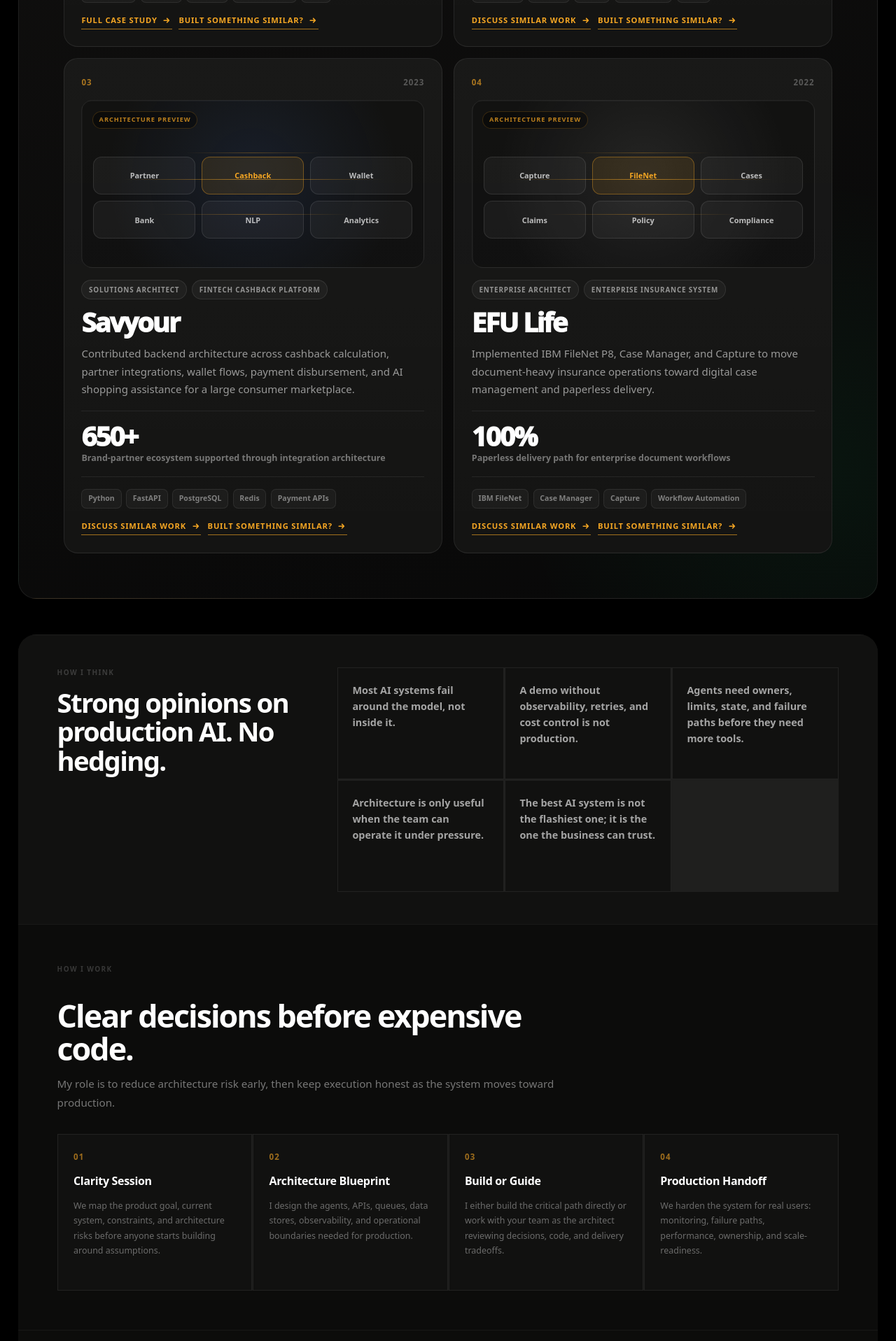
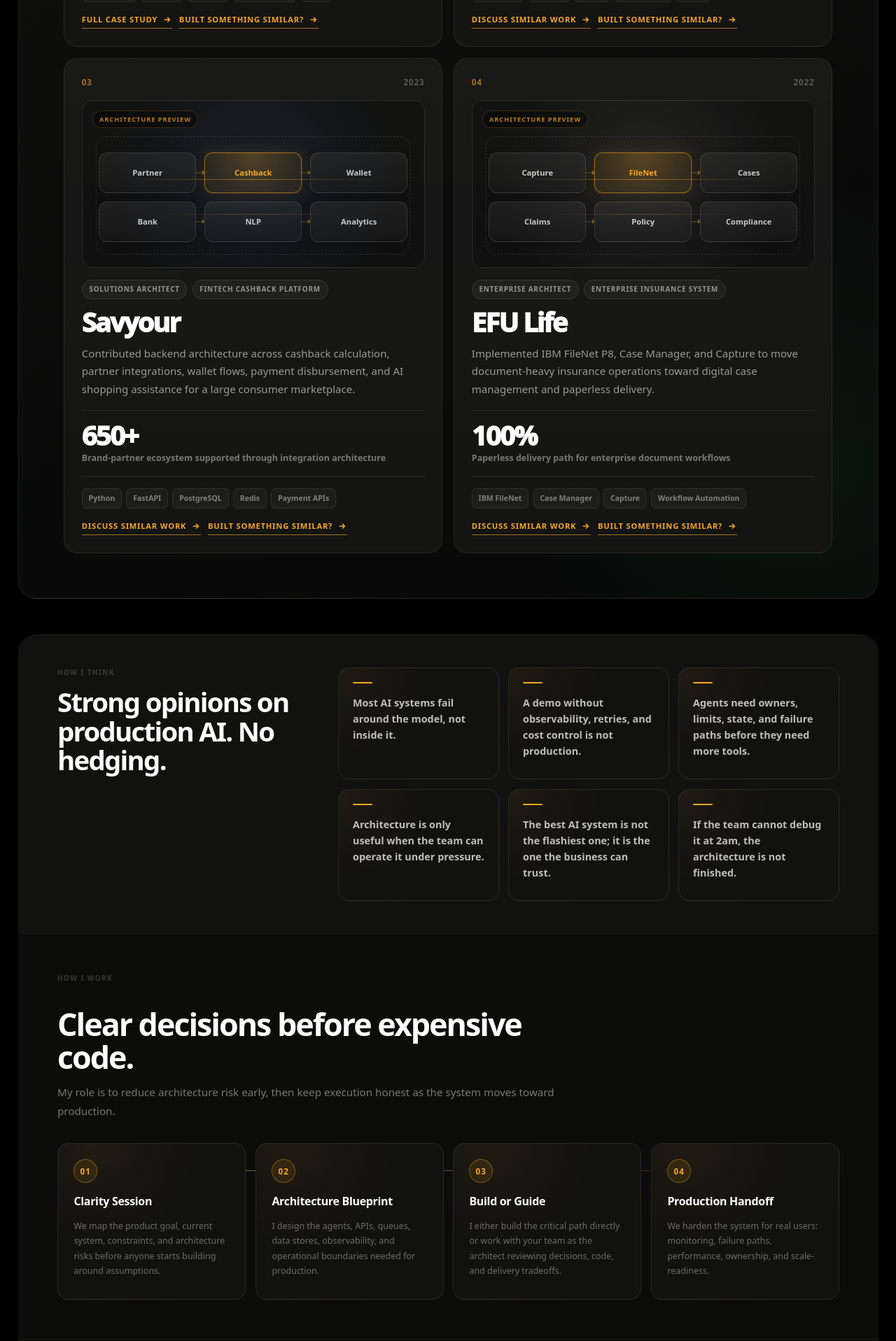
Before and after one commit to uzairkhatri/uzairkhatri, a Next.js app: page / in a window 1280 px wide. Shown: the part 2562-4479 px from the top of the page at 70% size. Built offline with nearby package versions, Linux system fonts and the light colour scheme.

Commit message:
Polish proof sections and reveal rhythm

```diff
--- a/app/globals.css
+++ b/app/globals.css
@@ -48,8 +48,9 @@
 .reveal-section,
 .reveal-item {
   opacity: 0;
-  transform: translateY(24px);
-  transition: opacity 0.7s ease, transform 0.7s ease;
+  transform: translateY(34px);
+  transition: opacity 0.75s ease, transform 0.75s cubic-bezier(0.22, 1, 0.36, 1);
+  will-change: opacity, transform;
 }
 
 .reveal-item {
--- a/components/About.module.css
+++ b/components/About.module.css
@@ -394,24 +394,47 @@
 }
 
 .workflowGrid {
+  position: relative;
   display: grid;
   grid-template-columns: repeat(4, minmax(0, 1fr));
-  gap: 1px;
-  background: rgba(255, 255, 255, 0.06);
+  gap: 0.85rem;
+  background: transparent;
+}
+
+.workflowGrid::before {
+  content: "";
+  position: absolute;
+  top: 2.45rem;
+  right: 8%;
+  left: 8%;
+  height: 1px;
+  background: linear-gradient(90deg, rgba(245, 166, 35, 0.65), rgba(255, 255, 255, 0.08));
+  pointer-events: none;
 }
 
 .workflowStep {
+  position: relative;
   display: grid;
   align-content: start;
   gap: 0.85rem;
   min-height: 14rem;
-  border: 1px solid rgba(255, 255, 255, 0.07);
-  background: #111110;
+  border: 1px solid rgba(255, 255, 255, 0.085);
+  border-radius: 1rem;
+  background:
+    radial-gradient(circle at 20% 0%, rgba(245, 166, 35, 0.07), transparent 9rem),
+    #111110;
   padding: 1.4rem;
 }
 
 .workflowStep span {
-  color: rgba(245, 166, 35, 0.62);
+  display: grid;
+  width: 2.1rem;
+  height: 2.1rem;
+  place-items: center;
+  border: 1px solid rgba(245, 166, 35, 0.38);
+  border-radius: 999px;
+  background: rgba(245, 166, 35, 0.1);
+  color: #f5a623;
   font-size: 0.72rem;
   font-weight: 850;
   letter-spacing: 0.1em;
@@ -463,21 +486,36 @@
 
 .principles div {
   display: grid;
-  grid-template-columns: repeat(auto-fit, minmax(11.5rem, 1fr));
-  gap: 1px;
-  background: rgba(255, 255, 255, 0.06);
+  grid-template-columns: repeat(3, minmax(0, 1fr));
+  gap: 0.85rem;
+  background: transparent;
 }
 
 .principles blockquote {
+  position: relative;
+  overflow: hidden;
   margin: 0;
-  border: 1px solid rgba(255, 255, 255, 0.07);
-  background: #111110;
+  border: 1px solid rgba(255, 255, 255, 0.085);
+  border-radius: 1rem;
+  background:
+    radial-gradient(circle at 0% 0%, rgba(245, 166, 35, 0.07), transparent 8rem),
+    #111110;
   min-height: 10rem;
   padding: 1.25rem;
-  color: rgba(255, 255, 255, 0.62);
+  color: rgba(255, 255, 255, 0.72);
   font-size: 0.9rem;
-  font-weight: 650;
+  font-weight: 750;
   line-height: 1.6;
+}
+
+.principles blockquote::before {
+  content: "";
+  display: block;
+  width: 1.75rem;
+  height: 2px;
+  margin-bottom: 1rem;
+  border-radius: 999px;
+  background: #f5a623;
 }
 
 .serviceTags {
@@ -504,8 +542,8 @@
 
 .trackRecord {
   display: grid;
-  grid-template-columns: 1fr 1fr;
-  gap: 64px;
+  grid-template-columns: minmax(0, 0.8fr) minmax(0, 1.2fr);
+  gap: clamp(2rem, 5vw, 4rem);
   align-items: center;
   border-top: 1px solid rgba(255, 255, 255, 0.05);
   background: #0c0c0b;
@@ -552,12 +590,16 @@
 .statGrid {
   display: grid;
   grid-template-columns: repeat(2, 1fr);
-  gap: 1px;
-  background: rgba(255, 255, 255, 0.05);
+  gap: 0.85rem;
+  background: transparent;
 }
 
 .stat {
-  background: #0c0c0b;
+  border: 1px solid rgba(255, 255, 255, 0.08);
+  border-radius: 1rem;
+  background:
+    radial-gradient(circle at 14% 0%, rgba(245, 166, 35, 0.08), transparent 9rem),
+    #10100f;
   padding: 28px;
 }
 
@@ -832,7 +874,11 @@
   }
 
   .principles div {
-    grid-template-columns: repeat(auto-fit, minmax(13rem, 1fr));
+    grid-template-columns: repeat(2, minmax(0, 1fr));
+  }
+
+  .workflowGrid::before {
+    content: none;
   }
 
   .credentialGrid {
--- a/components/About.tsx
+++ b/components/About.tsx
@@ -14,6 +14,7 @@
   "Agents need owners, limits, state, and failure paths before they need more tools.",
   "Architecture is only useful when the team can operate it under pressure.",
   "The best AI system is not the flashiest one; it is the one the business can trust.",
+  "If the team cannot debug it at 2am, the architecture is not finished.",
 ];
 
 const stats = [
@@ -77,7 +78,7 @@
         </header>
         <div>
           {principles.map((principle) => (
-            <blockquote key={principle}>{principle}</blockquote>
+            <blockquote className="reveal-item" key={principle}>{principle}</blockquote>
           ))}
         </div>
       </div>
@@ -94,7 +95,7 @@
 
         <div className={styles.workflowGrid}>
           {workflow.map(([number, title, text]) => (
-            <article className={styles.workflowStep} key={title}>
+            <article className={`${styles.workflowStep} reveal-item`} key={title}>
               <span>{number}</span>
               <h4>{title}</h4>
               <p>{text}</p>
@@ -117,7 +118,7 @@
 
         <div className={styles.statGrid}>
           {stats.map(([value, label]) => (
-            <article className={styles.stat} key={label}>
+            <article className={`${styles.stat} reveal-item`} key={label}>
               <strong>{value}</strong>
               <p>{label}</p>
             </article>
--- a/components/SelectedWork.module.css
+++ b/components/SelectedWork.module.css
@@ -143,6 +143,15 @@
   background-size: 2.25rem 2.25rem, 2.25rem 2.25rem, auto, auto;
 }
 
+.diagram::before {
+  content: "";
+  position: absolute;
+  inset: 3.2rem 1.2rem 1.1rem;
+  border: 1px dashed rgba(255, 255, 255, 0.1);
+  border-radius: 0.9rem;
+  pointer-events: none;
+}
+
 .diagramFrame {
   position: absolute;
   top: 0.9rem;
@@ -161,37 +170,80 @@
 
 .diagramNodes {
   position: absolute;
-  inset: 3.4rem 1rem 1rem;
+  inset: 3.75rem 1.45rem 1.35rem;
   display: grid;
   grid-template-columns: repeat(3, minmax(0, 1fr));
-  gap: 0.55rem;
+  gap: 0.72rem;
   align-content: center;
 }
 
 .diagramNodes span {
+  position: relative;
+  z-index: 2;
   display: grid;
-  min-height: 3.4rem;
+  min-height: 3.65rem;
   place-items: center;
-  border: 1px solid rgba(255, 255, 255, 0.1);
+  border: 1px solid rgba(255, 255, 255, 0.12);
   border-radius: 0.75rem;
-  background: rgba(255, 255, 255, 0.045);
-  color: rgba(255, 255, 255, 0.7);
-  font-size: 0.68rem;
+  background:
+    linear-gradient(180deg, rgba(255, 255, 255, 0.075), rgba(255, 255, 255, 0.035)),
+    rgba(0, 0, 0, 0.18);
+  box-shadow: 0 0.75rem 1.4rem rgba(0, 0, 0, 0.16);
+  color: rgba(255, 255, 255, 0.76);
+  font-size: 0.7rem;
   font-weight: 850;
   line-height: 1.2;
   text-align: center;
 }
 
 .diagramNodes .activeNode {
-  border-color: rgba(245, 166, 35, 0.36);
-  background: rgba(245, 166, 35, 0.1);
+  border-color: rgba(245, 166, 35, 0.48);
+  background:
+    radial-gradient(circle at 50% 0%, rgba(245, 166, 35, 0.18), transparent 4rem),
+    rgba(245, 166, 35, 0.1);
+  box-shadow: 0 0 0 1px rgba(245, 166, 35, 0.1), 0 0 2rem rgba(245, 166, 35, 0.12);
   color: #f5a623;
+}
+
+.diagramNodes span::after {
+  content: "";
+  position: absolute;
+  top: 50%;
+  right: -0.74rem;
+  width: 0.74rem;
+  height: 1px;
+  background: rgba(245, 166, 35, 0.38);
+  transform: translateY(-50%);
+}
+
+.diagramNodes span:nth-child(3n)::after,
+.diagramNodes span:last-child::after {
+  content: none;
+}
+
+.diagramNodes span::before {
+  content: "";
+  position: absolute;
+  top: 50%;
+  right: -0.74rem;
+  z-index: 3;
+  width: 0.28rem;
+  height: 0.28rem;
+  border-top: 1px solid rgba(245, 166, 35, 0.8);
+  border-right: 1px solid rgba(245, 166, 35, 0.8);
+  transform: translateY(-50%) rotate(45deg);
+}
+
+.diagramNodes span:nth-child(3n)::before,
+.diagramNodes span:last-child::before {
+  content: none;
 }
 
 .diagram i {
   position: absolute;
   height: 1px;
-  background: linear-gradient(90deg, transparent, rgba(245, 166, 35, 0.65), transparent);
+  background: linear-gradient(90deg, transparent, rgba(245, 166, 35, 0.52), transparent);
+  filter: drop-shadow(0 0 0.45rem rgba(245, 166, 35, 0.22));
   pointer-events: none;
 }
 
```
